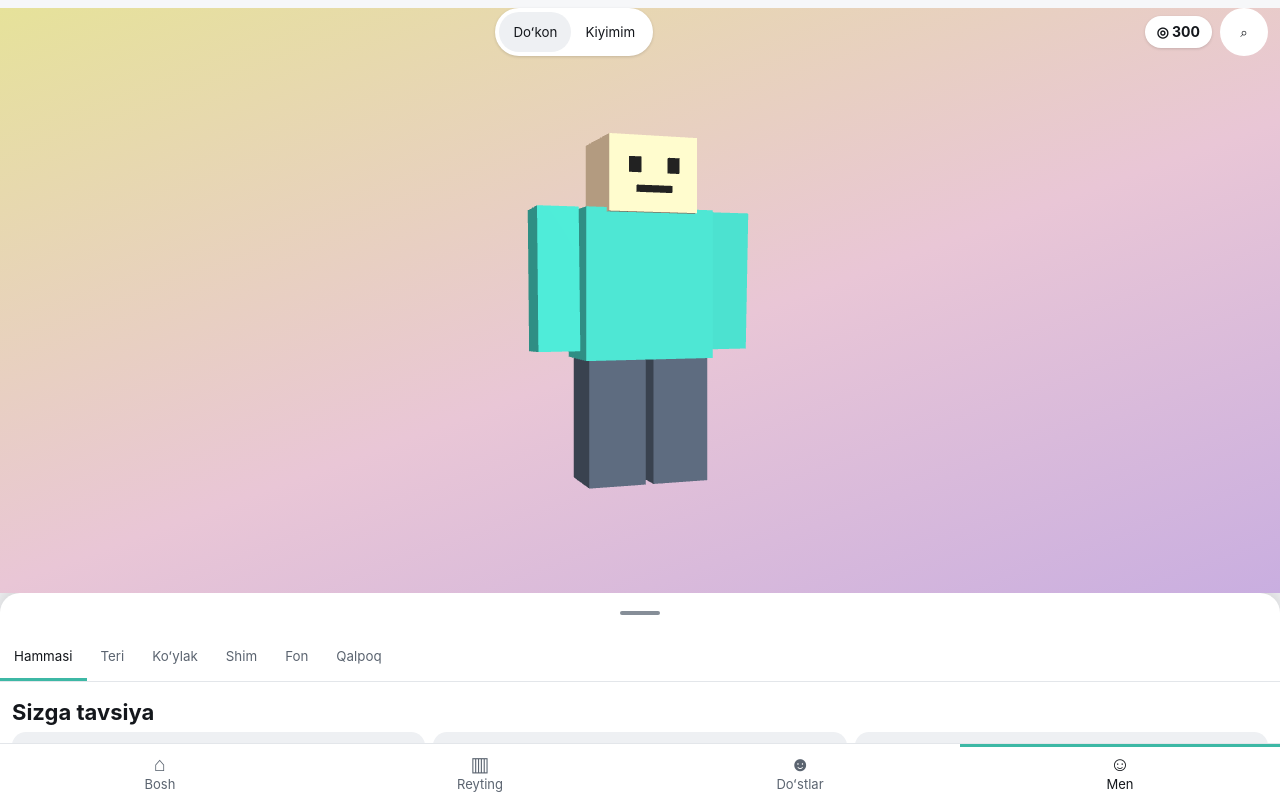
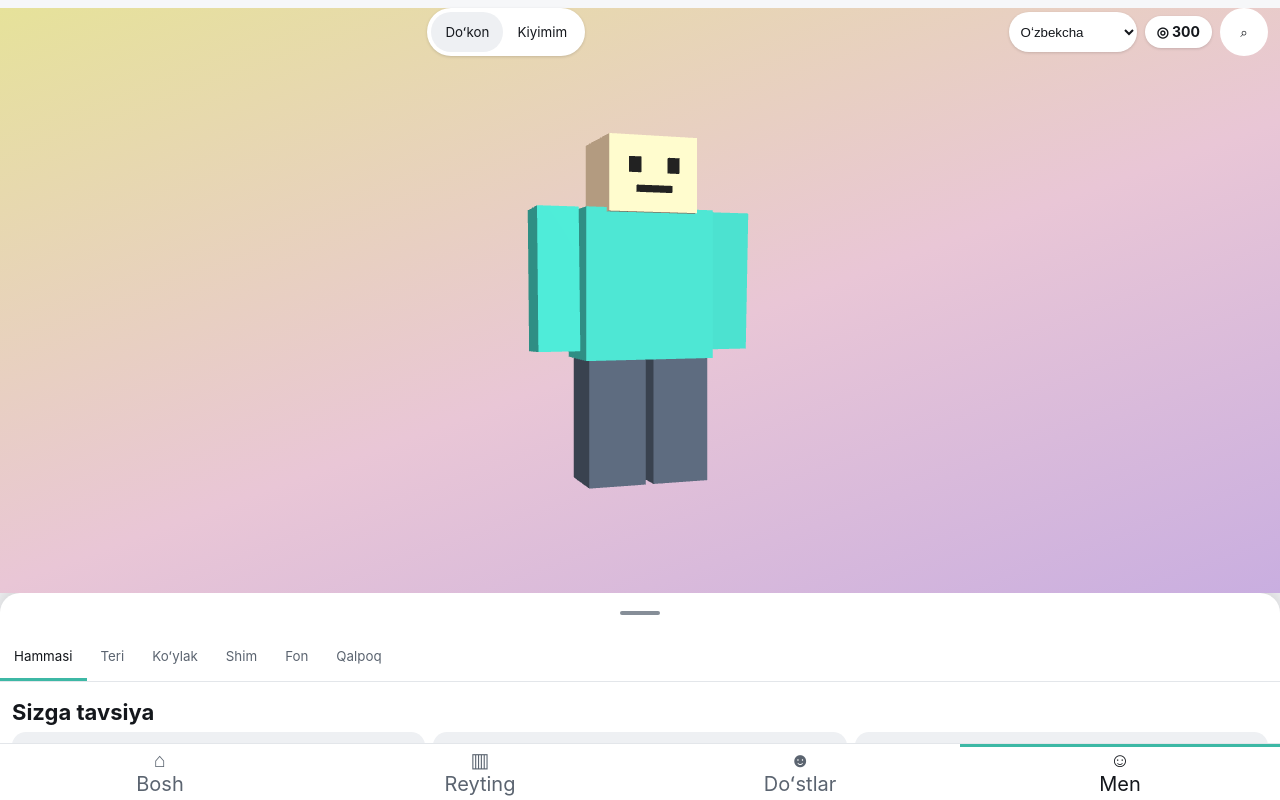
Before and after one commit to jumabaevazizbek100-ctrl/blox-dunya, a plain HTML site: page index.html in a window 1280 px wide. Drawn offline with nearby package versions, Linux system fonts and the light colour scheme; animation ran at ten frames a second.

Commit message:
Add Uzbek Qaraqalpaq and English language switcher

```diff
--- a/index.html
+++ b/index.html
@@ -31,7 +31,7 @@ button:focus-visible,input:focus-visible,a:focus-visible{outline:2px solid var(-
 #seg button{background:none;border-radius:999px;min-height:40px}
 #seg button[aria-pressed=true]{background:var(--raised)}
 #coins{background:var(--surface);border-radius:999px;padding:4px 12px;font-weight:700;font-size:14px;box-shadow:0 1px 3px rgba(0,0,0,.15)}
-#sbtn{background:var(--surface);border-radius:999px}
+#lang{height:40px;border:0;border-radius:999px;background:var(--surface);color:var(--text);font:600 12px inherit;padding:0 8px;box-shadow:0 1px 3px rgba(0,0,0,.15)}#sbtn{background:var(--surface);border-radius:999px}
 #search{padding:0 12px 8px;position:relative;z-index:2}
 #q{width:100%;box-sizing:border-box;height:44px;border-radius:12px;border:1px solid var(--input);background:var(--surface);color:var(--text);font:inherit;padding:0 12px}
 #pg-me{flex:1;min-height:0;display:flex;flex-direction:column;margin-top:-56px}
@@ -101,13 +101,14 @@ button:focus-visible,input:focus-visible,a:focus-visible{outline:2px solid var(-
 <div id="app">
   <header id="top">
     <span id="title" class="off"></span>
-    <div id="seg"><div><button data-m="market" aria-pressed="true">Doʻkon</button><button data-m="custom" aria-pressed="false">Kiyimim</button></div></div>
+    <div id="seg"><div><button data-m="market" aria-pressed="true" data-i18n="shop">Doʻkon</button><button data-m="custom" aria-pressed="false" data-i18n="myClothes">Kiyimim</button></div></div>
+    <select id="lang" aria-label="Til / Language"><option value="uz">Oʻzbekcha</option><option value="kaa">Qaraqalpaqsha</option><option value="en">English</option></select>
     <span id="coins" aria-label="Tangalar"></span>
     <button id="sbtn" aria-label="Qidirish">⌕</button>
   </header>
-  <div id="search" class="off"><input id="q" type="search" placeholder="Narsani qidiring" aria-label="Qidirish"></div>
+  <div id="search" class="off"><input id="q" type="search" placeholder="Narsani qidiring" aria-label="Qidirish" data-i18n-placeholder="searchPlaceholder"></div>
   <main id="pg-me">
-    <div id="stage"><div id="msg">3D avatar bu qurilmada ishlamadi.</div></div>
+    <div id="stage"><div id="msg" data-i18n="avatarError">3D avatar bu qurilmada ishlamadi.</div></div>
     <section id="sheet">
       <button id="grab" aria-label="Panelni ochish yoki yopish"><i></i></button>
       <div id="tabs" role="tablist"></div>
@@ -119,18 +120,27 @@ button:focus-visible,input:focus-visible,a:focus-visible{outline:2px solid var(-
   <main id="pg-charts" class="pg off"></main>
   <main id="pg-friends" class="pg off"></main>
   <nav id="nav">
-    <button data-p="home"><span>⌂</span>Bosh</button>
-    <button data-p="charts"><span>▥</span>Reyting</button>
-    <button data-p="friends"><span>☻</span>Doʻstlar</button>
-    <button data-p="me" aria-current="page"><span>☺</span>Men</button>
+    <button data-p="home"><span>⌂</span><span data-i18n="home">Bosh</span></button>
+    <button data-p="charts"><span>▥</span><span data-i18n="ranking">Reyting</span></button>
+    <button data-p="friends"><span>☻</span><span data-i18n="friends">Doʻstlar</span></button>
+    <button data-p="me" aria-current="page"><span>☺</span><span data-i18n="me">Men</span></button>
   </nav>
 </div>
 <div id="splash" role="img" aria-label="Blok Dunyo"><svg viewBox="0 0 1180 512" aria-hidden="true"><g><polygon points="256,140 369,205 256,270 143,205" fill="#8ff0de"/><polygon points="143,205 256,270 256,400 143,335" fill="#3db8a5"/><polygon points="256,270 369,205 369,335 256,400" fill="#2a8a7b"/><polygon points="392,70 434,94 392,118 350,94" fill="#ffd98a"/><polygon points="350,94 392,118 392,166 350,142" fill="#f2b84b"/><polygon points="392,118 434,94 434,142 392,166" fill="#c98f1f"/><polygon points="120,364 155,384 120,404 85,384" fill="#a9cbff"/><polygon points="85,384 120,404 120,444 85,424" fill="#5c9cf2"/><polygon points="120,404 155,384 155,424 120,444" fill="#3f74c4"/></g><text class="lg-b" x="520" y="318" font-family="Inter,Roboto,Arial,sans-serif" font-size="150" font-weight="800" letter-spacing="2">BLOK</text><text class="lg-d" x="520" y="448" font-family="Inter,Roboto,Arial,sans-serif" font-size="150" font-weight="800" letter-spacing="2">DUNYO</text></svg></div>
 <div id="gpage" class="off"></div>
 <script src="https://cdnjs.cloudflare.com/ajax/libs/three.js/r128/three.min.js"></script>
 <script>
-const $=s=>document.querySelector(s),KEY='blokdunyo:v1';
-const CATS=[['all','Hammasi'],['skin','Teri'],['sh','Koʻylak'],['pa','Shim'],['bg','Fon'],['ht','Qalpoq']];
+const $=s=>document.querySelector(s),KEY='blokdunyo:v1',LANGKEY='blokdunyo:lang';
+const I18N={
+  uz:{shop:'Doʻkon',myClothes:'Kiyimim',searchPlaceholder:'Narsani qidiring',avatarError:'3D avatar bu qurilmada ishlamadi.',home:'Bosh',ranking:'Reyting',friends:'Doʻstlar',me:'Men',all:'Hammasi',skin:'Teri',shirt:'Koʻylak',pants:'Shim',background:'Fon',hat:'Qalpoq',recommended:'Sizga tavsiya',styles:'Uslublarni koʻring',hide:'Yashirish',myItems:'Kiyimlarim',owned:'Sizniki',worn:'Kiyilgan',wear:'Kiyish',buy:'Sotib olish',notEnough:'Tanga yetmaydi',emptyCustom:'Bu yerda hali hech narsa yoʻq. Doʻkondan xarid qiling.',notFound:'Hech narsa topilmadi.',welcome:'Xush kelibsiz!',newGames:'Yangi oʻyinlar',played:'marta oʻynalgan',rankingNote:'Reyting shu qurilmadagi oʻynashlar soniga qarab tuziladi.',back:'Orqaga',play:'Oʻynash',soon:'Tez orada',language:'Til'},
+  kaa:{shop:'Dúkan',myClothes:'Kiyimlerim',searchPlaceholder:'Nárseni izlew',avatarError:'3D avatar bul qurılmada islemeydi.',home:'Bas bet',ranking:'Reyting',friends:'Doslar',me:'Men',all:'Hámmesi',skin:'Teri',shirt:'Kóylek',pants:'Shalbar',background:'Fon',hat:'Bas kiyim',recommended:'Sizge usınıs',styles:'Stillerdi kóriń',hide:'Jasıriw',myItems:'Kiyimlerim',owned:'Sizniki',worn:'Kiyilgen',wear:'Kiyiw',buy:'Satıp alıw',notEnough:'Tanga jetispeydi',emptyCustom:'Bul jerde ele hesh nárse joq. Dúkannan satıp alıń.',notFound:'Hesh nárse tabılmadı.',welcome:'Xosh keldińiz!',newGames:'Jańa oyınlar',played:'ret oynalǵan',rankingNote:'Reyting usı qurılmada oynalǵan sanǵa qaray dúziledi.',back:'Artqa',play:'Oynaw',soon:'Tez arada',language:'Til'},
+  en:{shop:'Shop',myClothes:'My clothes',searchPlaceholder:'Search items',avatarError:'3D avatar did not work on this device.',home:'Home',ranking:'Ranking',friends:'Friends',me:'Me',all:'All',skin:'Skin',shirt:'Shirt',pants:'Pants',background:'Background',hat:'Hat',recommended:'Recommended for you',styles:'Explore styles',hide:'Hide',myItems:'My clothes',owned:'Owned',worn:'Worn',wear:'Wear',buy:'Buy',notEnough:'Not enough coins',emptyCustom:'Nothing here yet. Buy something from the shop.',notFound:'Nothing found.',welcome:'Welcome!',newGames:'New games',played:'times played',rankingNote:'Ranking is based on plays on this device.',back:'Back',play:'Play',soon:'Coming soon',language:'Language'}
+};
+let lang=localStorage.getItem(LANGKEY)||'uz';
+const t=k=>(I18N[lang]&&I18N[lang][k])||I18N.uz[k]||k;
+function applyLanguage(){document.documentElement.lang=lang==='en'?'en':lang==='kaa'?'kaa':'uz';document.querySelectorAll('[data-i18n]').forEach(e=>e.textContent=t(e.dataset.i18n));document.querySelectorAll('[data-i18n-placeholder]').forEach(e=>e.placeholder=t(e.dataset.i18nPlaceholder));$('#lang').value=lang;$('#sbtn').setAttribute('aria-label',t('searchPlaceholder'));$('#q').setAttribute('aria-label',t('searchPlaceholder'));$('#coins').setAttribute('aria-label',t('owned'));}
+
+const CATS=[['all','all'],['skin','skin'],['sh','shirt'],['pa','pants'],['bg','background'],['ht','hat']];
 const EM={none:'∅',cap:'🧢',top:'🎩',crown:'👑'};
 const IT=[];const CR=['Blok Dunyo','Ustalar jamoasi','Namuna'];const add=(cat,pre,arr)=>arr.forEach((x,i)=>IT.push({cat,id:pre+i,name:x[0],price:x[1],v:x[2],by:CR[i%3],vf:i%3===1}));
 add('skin','sk',[['Och',0,'#f7e3d0'],['Bugʻdoy',0,'#f1d3b3'],['Qumli',0,'#e8c9a0'],['Qoramtir',0,'#c68e5f'],['Qora',0,'#8d5a3b']]);
@@ -180,22 +190,22 @@ const endD=()=>{dx0=null};stage.addEventListener('pointerup',endD);stage.addEven
 const $g=$('#grid');let seeAll=false;
 function setSnap(){const s=$('#sheet');s.classList.toggle('x',snap===1);s.classList.toggle('f',snap===2)}
 function card(i){const pv=i.cat==='bg'?`<i class="bgp" style="background:${i.v}"></i>`:i.cat==='ht'?`<span class="em" aria-hidden="true">${EM[i.v]}</span>`:`<i class="dot" style="background:${i.v}"></i>`;
-  const pr=worn[i.cat]===i.id?'<span class="pr">Kiyilgan</span>':owned.has(i.id)?'<span class="pr" style="color:var(--muted)">Sizniki</span>':`<span class="pr">◎ ${i.price}</span>`;
+  const pr=worn[i.cat]===i.id?`<span class="pr">${t('worn')}</span>`:owned.has(i.id)?`<span class="pr" style="color:var(--muted)">${t('owned')}</span>`:`<span class="pr">◎ ${i.price}</span>`;
   return `<button class="card" data-id="${i.id}" aria-pressed="${!!prev&&prev.id===i.id}"><span class="th">${pv}</span><b class="nm">${i.name}</b><span class="cr">${i.by}${i.vf?' <i class="vf" role="img" aria-label="tasdiqlangan">✓</i>':''}</span>${pr}</button>`}
-function gridHtml(L){if(!L.length)return `<div class="empty">${mode==='custom'?'Bu yerda hali hech narsa yoʻq. Doʻkondan xarid qiling.':'Hech narsa topilmadi.'}</div>`;
+function gridHtml(L){if(!L.length)return `<div class="empty">${mode==='custom'?t('emptyCustom'):t('notFound')}</div>`;
   if(cat!=='all'||q)return L.map(card).join('');
   const m=[...L].sort((x,y)=>parseInt(x.id.replace(/\D/g,''))-parseInt(y.id.replace(/\D/g,''))),a=m.slice(0,6),b=m.slice(6);
-  return `<div class="sec"><h3>${mode==='market'?'Sizga tavsiya':'Kiyimlarim'}</h3></div>`+a.map(card).join('')+(b.length?`<div class="sec"><h3>Uslublarni koʻring</h3><button class="pill" data-see="1">${seeAll?'Yashirish':'Hammasi'}</button></div>`+(seeAll?b:b.slice(0,3)).map(card).join(''):'')}
+  return `<div class="sec"><h3>${mode==='market'?t('recommended'):t('myItems')}</h3></div>`+a.map(card).join('')+(b.length?`<div class="sec"><h3>${t('styles')}</h3><button class="pill" data-see="1">${seeAll?t('hide'):t('all')}</button></div>`+(seeAll?b:b.slice(0,3)).map(card).join(''):'')}
 function renderSheet(){
-  $('#tabs').innerHTML=CATS.map(c=>`<button role="tab" data-c="${c[0]}" aria-selected="${cat===c[0]}">${c[1]}</button>`).join('');
+  $('#tabs').innerHTML=CATS.map(c=>`<button role="tab" data-c="${c[0]}" aria-selected="${cat===c[0]}">${t(c[1])}</button>`).join('');
   const a=$('#act');
   if(prev){const own=owned.has(prev.id),isW=worn[prev.cat]===prev.id;a.classList.remove('off');
-    a.innerHTML=`<b>${prev.name}</b>`+(own?(isW?'<span>Kiyilgan</span>':'<button class="btn" data-a="wear">Kiyish</button>'):(coins>=prev.price?`<button class="btn" data-a="buy">Sotib olish ◎ ${prev.price}</button>`:'<button class="btn" disabled>Tanga yetmaydi</button>'))}
+    a.innerHTML=`<b>${prev.name}</b>`+(own?(isW?`<span>${t('worn')}</span>`:`<button class="btn" data-a="wear">${t('wear')}</button>`):(coins>=prev.price?`<button class="btn" data-a="buy">${t('buy')} ◎ ${prev.price}</button>`:`<button class="btn" disabled>${t('notEnough')}</button>`))}
   else a.classList.add('off');
   const L=IT.filter(i=>(cat==='all'||i.cat===cat)&&(mode==='market'||owned.has(i.id))&&i.name.toLowerCase().includes(q));
   const oldHtml=L.length?L.map(i=>{const pv=i.cat==='bg'?`<i class="bgp" style="background:${i.v}"></i>`:i.cat==='ht'?`<span class="em" aria-hidden="true">${EM[i.v]}</span>`:`<i class="dot" style="background:${i.v}"></i>`;
-    const tag=worn[i.cat]===i.id?'<small class="on">Kiyilgan</small>':owned.has(i.id)?'<small>Sizniki</small>':`<small>◎ ${i.price}</small>`;
-    return `<button class="card" data-id="${i.id}" aria-pressed="${!!prev&&prev.id===i.id}">${pv}<span>${i.name}</span>${tag}</button>`}).join(''):`<div class="empty">${mode==='custom'?'Bu yerda hali hech narsa yoʻq. Doʻkondan xarid qiling.':'Hech narsa topilmadi.'}</div>`;
+    const tag=worn[i.cat]===i.id?`<small class="on">${t('worn')}</small>`:owned.has(i.id)?`<small>${t('owned')}</small>`:`<small>◎ ${i.price}</small>`;
+    return `<button class="card" data-id="${i.id}" aria-pressed="${!!prev&&prev.id===i.id}">${pv}<span>${i.name}</span>${tag}</button>`}).join(''):`<div class="empty">${mode==='custom'?t('emptyCustom'):t('notFound')}</div>`;
   $g.innerHTML=gridHtml(L);$('#coins').textContent='◎ '+coins;
   document.querySelectorAll('#seg button').forEach(b=>b.setAttribute('aria-pressed',b.dataset.m===mode));
   dress()}
@@ -215,17 +225,19 @@ document.querySelectorAll('#seg button').forEach(b=>b.onclick=()=>{mode=b.datase
 $('#sbtn').onclick=()=>{$('#search').classList.toggle('off');if(!$('#search').classList.contains('off'))$('#q').focus();else{q='';$('#q').value='';renderSheet()}};
 $('#q').addEventListener('input',e=>{q=e.target.value.trim().toLowerCase();renderSheet()});
 /* ---- games ---- */
-function gameCard(g,rank){return `<button class="game" data-g="${g.id}">${rank?`<span class="rk">${rank}</span>`:''}<span class="gt">${g.art}</span><div><b>${g.name}</b><small>${rank?(plays[g.id]||0)+' marta oʻynalgan':g.by}</small></div></button>`}
-function renderHome(){const f=GAMES[0],rest=GAMES.slice(1),pl=g=>(plays[g.id]||0)+' marta o\u02bbynalgan';
-  $('#pg-home').innerHTML=`<div class="me"><span class="avc" style="background:${byId[worn.bg].v}"><svg viewBox="0 0 40 40" aria-hidden="true"><rect x="12" y="23" width="16" height="15" rx="2" fill="${byId[worn.sh].v}"/><rect x="13" y="7" width="14" height="14" rx="3" fill="${byId[worn.skin].v}"/></svg></span><div><b>Xush kelibsiz!</b><small>\u25ce ${coins} tanga</small></div></div><h2 class="sh">Sizga tavsiya</h2><button class="big" data-g="${f.id}"><span class="th2">${f.art}</span><b>${f.name}</b><small>${pl(f)}</small></button><h2 class="sh">Yangi o\u02bbyinlar</h2><div class="two">${rest.map(g=>`<button class="sm" data-g="${g.id}"><span class="th2">${g.art}</span><b>${g.name}</b><small>${g.by}</small></button>`).join('')}</div>`}
+function gameCard(g,rank){return `<button class="game" data-g="${g.id}">${rank?`<span class="rk">${rank}</span>`:''}<span class="gt">${g.art}</span><div><b>${g.name}</b><small>${rank?(plays[g.id]||0)+' '+t('played'):g.by}</small></div></button>`}
+function renderHome(){const f=GAMES[0],rest=GAMES.slice(1),pl=g=>(plays[g.id]||0)+' '+t('played');
+  $('#pg-home').innerHTML=`<div class="me"><span class="avc" style="background:${byId[worn.bg].v}"><svg viewBox="0 0 40 40" aria-hidden="true"><rect x="12" y="23" width="16" height="15" rx="2" fill="${byId[worn.sh].v}"/><rect x="13" y="7" width="14" height="14" rx="3" fill="${byId[worn.skin].v}"/></svg></span><div><b>${t('welcome')}</b><small>\u25ce ${coins} tanga</small></div></div><h2 class="sh">${t('recommended')}</h2><button class="big" data-g="${f.id}"><span class="th2">${f.art}</span><b>${f.name}</b><small>${pl(f)}</small></button><h2 class="sh">${t('newGames')}</h2><div class="two">${rest.map(g=>`<button class="sm" data-g="${g.id}"><span class="th2">${g.art}</span><b>${g.name}</b><small>${g.by}</small></button>`).join('')}</div>`}
 function renderGames(){
   renderHome();
   const s=[...GAMES].sort((a,b)=>(plays[b.id]||0)-(plays[a.id]||0));
-  $('#pg-charts').innerHTML='<div class="hint" style="color:var(--muted);font-size:14px">Reyting shu qurilmadagi oʻynashlar soniga qarab tuziladi.</div>'+s.map((g,i)=>gameCard(g,i+1)).join('')}
+  $('#pg-charts').innerHTML=`<div class="hint" style="color:var(--muted);font-size:14px">${t('rankingNote')}</div>`+s.map((g,i)=>gameCard(g,i+1)).join('')}
 function showGame(id){const g=GAMES.find(x=>x.id===id),p=$('#gpage');
-  p.innerHTML=`<button id="gback" aria-label="Orqaga" style="align-self:flex-start">← Orqaga</button><div id="gban">${g.art}</div><h2>${g.name}</h2><p>${g.by}</p><p>${g.d}</p>`+(g.url?`<a class="btn" id="gplay" href="${g.url}">▶ Oʻynash</a>`:'<button class="btn" disabled>Tez orada</button>');
+  p.innerHTML=`<button id="gback" aria-label="${t('back')}" style="align-self:flex-start">← ${t('back')}</button><div id="gban">${g.art}</div><h2>${g.name}</h2><p>${g.by}</p><p>${g.d}</p>`+(g.url?`<a class="btn" id="gplay" href="${g.url}">▶ ${t('play')}</a>`:`<button class="btn" disabled>${t('soon')}</button>`);
   p.classList.remove('off');$('#gback').onclick=()=>p.classList.add('off');
   const pl=$('#gplay');if(pl)pl.addEventListener('click',()=>{plays[id]=(plays[id]||0)+1;coins+=10;save();renderGames();renderSheet()})}
+$('#lang').onchange=e=>{lang=e.target.value;localStorage.setItem(LANGKEY,lang);applyLanguage();renderGames();go(page)};
+applyLanguage();
 document.querySelectorAll('.pg').forEach(p=>p.addEventListener('click',e=>{const b=e.target.closest('.game,.big,.sm');if(b)showGame(b.dataset.g)}));
 /* ---- nav ---- */
 const MARK='<svg viewBox="0 0 512 512" width="32" height="32" aria-hidden="true"><polygon points="256,140 369,205 256,270 143,205" fill="#8ff0de"/><polygon points="143,205 256,270 256,400 143,335" fill="#3db8a5"/><polygon points="256,270 369,205 369,335 256,400" fill="#2a8a7b"/><polygon points="392,70 434,94 392,118 350,94" fill="#ffd98a"/><polygon points="350,94 392,118 392,166 350,142" fill="#f2b84b"/><polygon points="392,118 434,94 434,142 392,166" fill="#c98f1f"/></svg>';
@@ -234,7 +246,7 @@ function go(p){page=p;prev=null;if(p==='home')renderHome();if(p==='friends'&&win
   document.querySelectorAll('#nav button').forEach(b=>b.toggleAttribute('aria-current',b.dataset.p===p)||b.removeAttribute('aria-current'));
   document.querySelectorAll('#nav button').forEach(b=>{if(b.dataset.p===p)b.setAttribute('aria-current','page')});
   const me=p==='me';$('#seg').classList.toggle('off',!me);$('#sbtn').classList.toggle('off',!me);$('#search').classList.add('off');$('#title').classList.toggle('off',me);
-  $('#title').innerHTML=MARK+'<span>'+(p==='home'?'Blok Dunyo':p==='friends'?'Doʻstlar':'Reyting')+'</span>';$('#top').style.background=me?'transparent':'var(--bg)';renderSheet()}
+  $('#title').innerHTML=MARK+'<span>'+(p==='home'?'Blok Dunyo':p==='friends'?t('friends'):t('ranking'))+'</span>';$('#top').style.background=me?'transparent':'var(--bg)';renderSheet()}
 document.querySelectorAll('#nav button').forEach(b=>b.onclick=()=>go(b.dataset.p));
 renderGames();go('me');setTimeout(()=>$('#splash').classList.add('hide'),1500);
 </script>
--- a/sw.js
+++ b/sw.js
@@ -1,4 +1,4 @@
-const CACHE='blokdunyo-v3';
+const CACHE='blokdunyo-v4';
 const SB='https://cdn.jsdelivr.net/npm/@supabase/supabase-js@2.45.4/dist/umd/supabase.js';
 const THREE='https://cdnjs.cloudflare.com/ajax/libs/three.js/r128/three.min.js';
 const FILES=['./','index.html','studiya.html','manifest.json','config.js','friends.js','icon-192.png','icon-512.png',THREE,SB];
```
